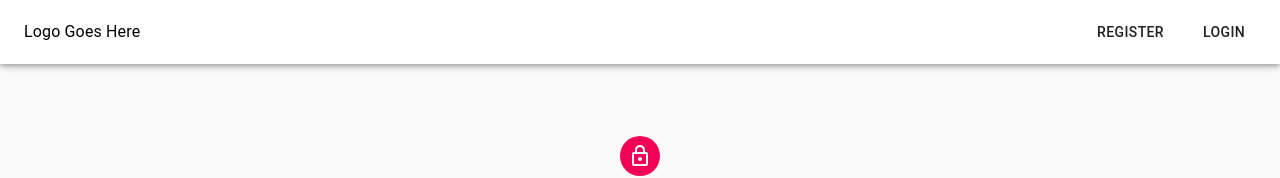
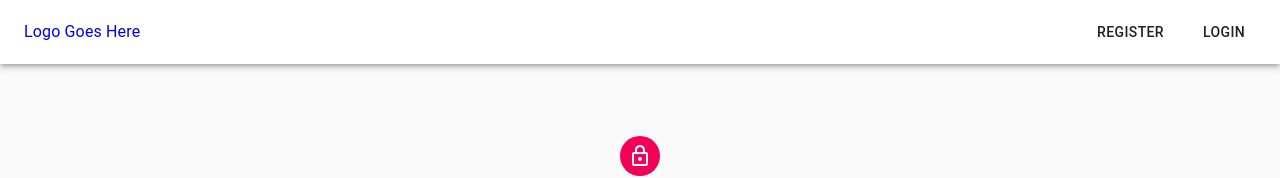
Before and after one commit to Tirivashe/Ecommerce-shopping-app, a React (Create React App) app: page /login in a window 1280 px wide. Shown: the top 178 px of the page. Built offline with nearby package versions, Linux system fonts and the light colour scheme; no server answers; the HTML template or start-up script is replaced by a standard one.

Commit message:
Added link to home path

```diff
--- a/src/components/Header/Header.jsx
+++ b/src/components/Header/Header.jsx
@@ -11,7 +11,9 @@ export default function Header({ currentUser }) {
       <Toolbar>
         <Grid container justify="space-between" alignItems="center">
           <Grid item>
-            <Typography>Logo Goes Here</Typography>
+            <Link to="/" style={{ textDecoration: "none" }}>
+              <Typography>Logo Goes Here</Typography>
+            </Link>
           </Grid>
 
           { currentUser &&
```
